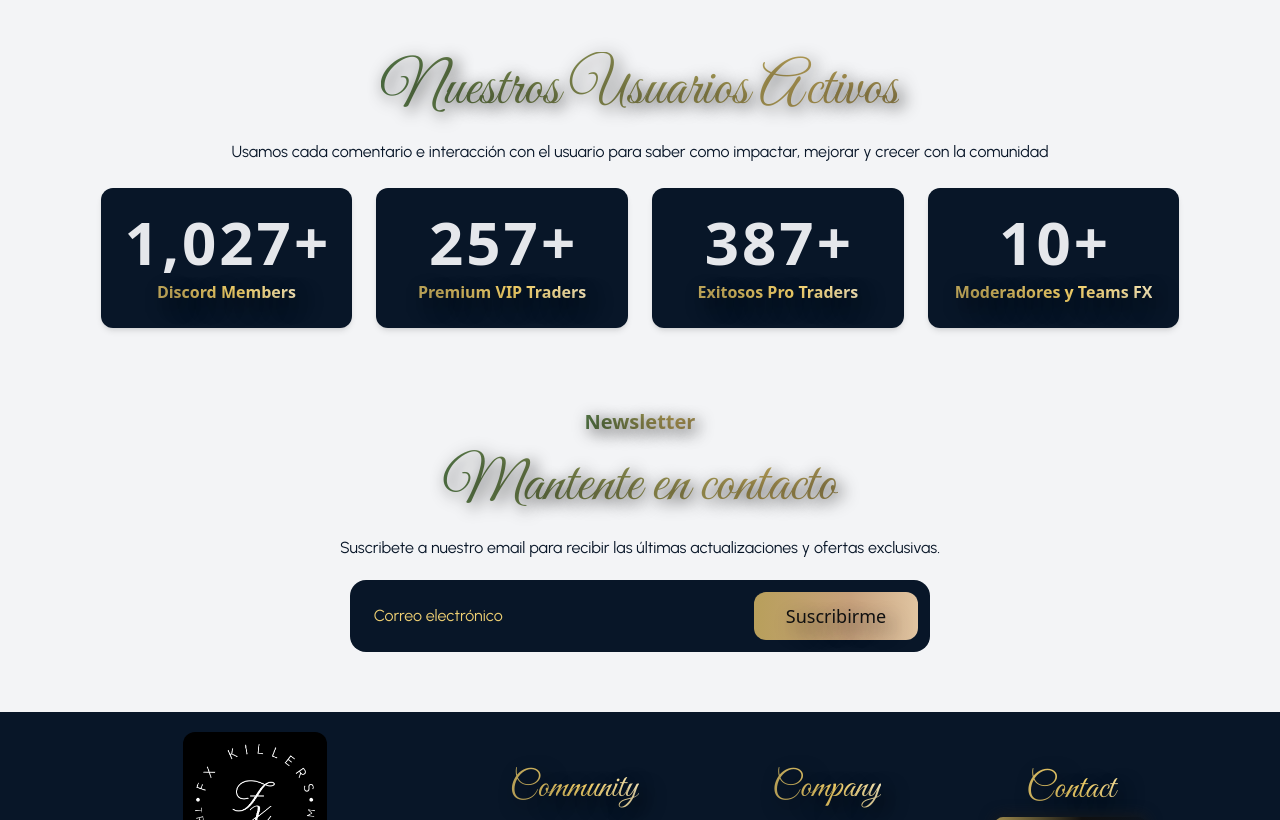
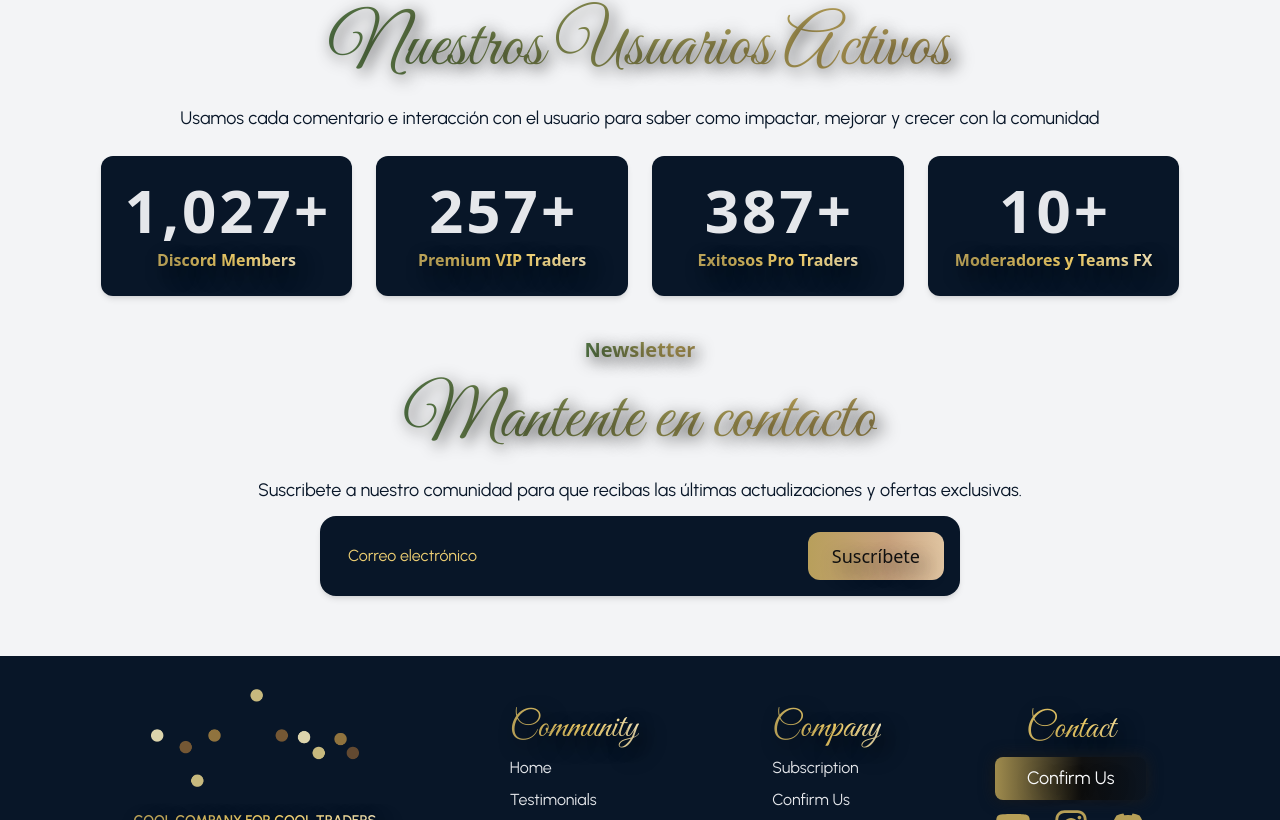
Before and after one commit to fxkiller-wed/fxkiller, a React (Vite) app: page /suscriptions in a window 1280 px wide. Shown: the part 820-1640 px from the top of the page. Built offline with nearby package versions, Linux system fonts and the light colour scheme; no server answers; a web font is replaced by a local one.

Commit message:
Ajustes de Alertas, Marcas y footer

```diff
--- a/src/App.tsx
+++ b/src/App.tsx
@@ -1,11 +1,9 @@
 import { BrowserRouter as Router } from 'react-router-dom';
-import Header from './components/Header';
 import AppRoutes from './AppRoutes';
 
 const App = () => {
   return (
     <Router>
-      <Header />
         <AppRoutes />
     </Router>
   );
--- a/src/components/Footer.tsx
+++ b/src/components/Footer.tsx
@@ -1,7 +1,7 @@
 import { motion } from "framer-motion";
 import { Link as RouterLink } from "react-router-dom";
 import { FaYoutube, FaInstagram, FaDiscord } from "react-icons/fa";
-import SelloFooter from "@/assets/img/footer-sello-FX-killers.png";
+import SelloFooter from "@/assets/img/isologo.png";
 
 const Footer = () => {
   const navIcons = [
@@ -25,8 +25,8 @@ const Footer = () => {
           transition={{ duration: 0.5 }}
           className="flex flex-col justify-center items-center"
         >
-          <div className="text-lg font-bold w-36 h-36 p-3 bg-black rounded-xl text-center">
-            <img src={SelloFooter} alt="Sello" />
+          <div >
+            <img src={SelloFooter} alt="Sello" className="w-52 mb-3 "/>
           </div>
           <div className="contact-home-highlight text-sm font-urbanist font-semibold pt-3">
             COOL COMPANY FOR COOL TRADERS
@@ -141,25 +141,22 @@ const Footer = () => {
           <div className="text-sm font-urbanist py-4 px-2">
             @2024 FX KILLERS TRADING HOUSE, All rights reserved.
           </div>
-          <div className="text-sm font-urbanist py-4 px-2 flex gap-1">
-            Desarrollado por
+          <div className="text-sm font-urbanist  py-4 px-2 flex items-center flex-col lg:flex-row gap-1">
+            Desarrolladores
             <a
               href="https://github.com/KeniBeck"
               target="_blank"
               rel="noopener noreferrer"
               className="text-beige2 hover:text-yellow-100"
             >
-              {" "}
               KeniBeck
             </a>
-            &
             <a
               href="https://github.com/Yedixdev"
               target="_blank"
               rel="noopener noreferrer"
               className="text-beige2 hover:text-yellow-100"
             >
-              {" "}
               Yedixdev
             </a>
           </div>
--- a/src/components/Home-AboutMe.tsx
+++ b/src/components/Home-AboutMe.tsx
@@ -1,4 +1,4 @@
-import React, { useState } from "react";
+import React, { useState, useEffect } from "react";
 import { motion } from "framer-motion";
 import { subscribe } from "@/services/subscription";
 import Photo from "@/assets/img/about-me-photo.png";
@@ -35,6 +35,15 @@ const AboutMe = () => {
       setIsSubmitting(false);
     }
   };
+
+  useEffect(() => {
+      if (isSubscribed) {
+        const timer = setTimeout(() => {
+          setIsSubscribed(false);
+        }, 3000);
+        return () => clearTimeout(timer);
+      }
+    }, [isSubscribed]);
 
   return (
     <motion.div
@@ -172,10 +181,9 @@ const AboutMe = () => {
           initial={{ opacity: 0, y: 20 }}
           animate={{ opacity: 1, y: 0 }}
           transition={{ duration: 0.8 }}
-          className="mt-5 p-4 bg-green-100 border border-green-400 text-green-700 rounded-xl flex items-center"
+          className="mt-5 p-4 bg-green2 border border-beige1 rounded-xl flex items-center"
         >
-          <span className="mr-2 text-2xl">🎉</span>
-          <span className="font-semibold">{message}</span>
+          <span className="font-semibold contact-home-highlight text-lg font-urbanist text-center">{message}</span>
         </motion.div>
       ) : (
         <motion.div
--- a/src/components/Home-Contact.tsx
+++ /dev/null
@@ -1,87 +0,0 @@
-import React, { useState } from "react";
-
-const AboutMe = () => {
-  const [email, setEmail] = useState<string>("");
-  const [message, setMessage] = useState<string>("");
-  const [isSubmitting, setIsSubmitting] = useState<boolean>(false);
-
-  const API_KEY = "bZcfKqa3c7EDn2VhsDKY1Q";
-  const FORM_ID = "7439790";
-  const BASE_URL = "https://api.convertkit.com/v3/forms";
-
-  const handleSubmit = async (e: React.FormEvent) => {
-    e.preventDefault();
-
-    if (!email) {
-      setMessage("Por favor, ingresa tu correo.");
-      return;
-    }
-
-    setIsSubmitting(true);
-
-    try {
-      const response = await fetch(`${BASE_URL}/${FORM_ID}/subscribe`, {
-        method: "POST",
-        headers: {
-          "Content-Type": "application/json",
-        },
-        body: JSON.stringify({
-          api_key: API_KEY,
-          email: email,
-        }),
-      });
-
-      if (response.ok) {
-        setMessage("¡Gracias por suscribirte!");
-        setEmail("");
-      } else {
-        setMessage("Hubo un error. Inténtalo nuevamente.");
-      }
-    } catch (error) {
-      setMessage("Hubo un problema al enviar tu suscripción.");
-    } finally {
-      setIsSubmitting(false);
-    }
-  };
-
-  return (
-    <div className="w-2xl bg-gradient-to-r from-[#197149] to-[#012b20] h-auto m-4 rounded-2 xl flex justify-center items-center flex-col gap-5 p-8">
-      <div className="text-5xl font-bold font-display text-gray-300 text-center">
-        <span className="contact-home-highlight">Mantente</span> en contacto
-      </div>
-
-      {message && (
-        <div
-          className={`${
-            message.includes("Gracias") ? "text-green-500" : "text-red-500"
-          } font-semibold text-center`}
-        >
-          {message}
-        </div>
-      )}
-
-      <form onSubmit={handleSubmit} className="w-full flex gap-2 mt-5 justify-center">
-        <input
-          type="email"
-          placeholder="Correo electrónico"
-          value={email}
-          onChange={(e) => setEmail(e.target.value)}
-          required
-          className="p-3 w-96 font-poppins rounded-lg text-gray-800 border border-transparent focus:outline-none focus:ring-2 focus:ring-beige1 focus:border-transparent placeholder-gray-400 transition duration-300 ease-in-out"
-        />
-
-        <button
-          type="submit"
-          className={`contact-btn-form-home px-8 rounded-lg transition duration-300 ease-in-out transform hover:scale-105 ${
-            isSubmitting ? "opacity-50 cursor-not-allowed" : ""
-          }`}
-          disabled={isSubmitting}
-        >
-          {isSubmitting ? "Enviando..." : "Suscribirme"}
-        </button>
-      </form>
-    </div>
-  );
-};
-
-export default AboutMe;
--- a/src/components/Home-Welcome.tsx
+++ b/src/components/Home-Welcome.tsx
@@ -1,5 +1,5 @@
 import { motion } from "framer-motion";
-import React, { useState } from "react";
+import React, { useState, useEffect } from "react";
 import { subscribe } from "@/services/subscription";
 
 const Welcome = () => {
@@ -30,6 +30,15 @@ const Welcome = () => {
       setIsSubmitting(false);
     }
   };
+
+  useEffect(() => {
+    if (isSubscribed) {
+      const timer = setTimeout(() => {
+        setIsSubscribed(false);
+      }, 3000);
+      return () => clearTimeout(timer);
+    }
+  }, [isSubscribed]);
 
   return (
     <div
@@ -70,10 +79,9 @@ const Welcome = () => {
                 initial={{ opacity: 0, y: 20 }}
                 animate={{ opacity: 1, y: 0 }}
                 transition={{ duration: 0.8 }}
-              className="relative p-3 sm:p-4 bg-green-100 border border-green-400 text-green-700 rounded-xl flex items-center justify-center gap-2"
+                className="relative p-3 sm:p-4 bg-blue1 rounded-xl flex justify-center shadow-lg shadow-gray-600"
               >
-              <span className="text-xl sm:text-2xl">🎉</span>
-              <span className="font-semibold text-sm sm:text-base">{message}</span>
+                <span className="text-sm sm:text-lg font-semibold font-urbanist contact-home-highlight text-center">{message}</span>
               </motion.div>
           ) : (
             <motion.form
--- a/src/components/Suscription-Newsletter.tsx
+++ b/src/components/Suscription-Newsletter.tsx
@@ -1,28 +1,26 @@
 import { motion } from "framer-motion";
-import React, { useState } from "react";
+import React, { useState, useEffect } from "react";
 import { subscribe } from "@/services/subscription";
 
 const Newsletter = () => {
   const [email, setEmail] = useState<string>("");
   const [message, setMessage] = useState<string>("");
   const [isSubmitting, setIsSubmitting] = useState<boolean>(false);
+  const [isSubscribed, setIsSubscribed] = useState<boolean>(false);
 
   const handleSubmit = async (e: React.FormEvent) => {
     e.preventDefault();
-
     if (!email) {
       setMessage("Por favor, ingresa tu correo.");
       return;
     }
-
     setIsSubmitting(true);
-
     try {
       const response = await subscribe(email);
-
       if (response.success) {
         setMessage("¡Gracias por suscribirte! Revisa tu correo para confirmar tu suscripción.");
         setEmail("");
+        setIsSubscribed(true);
       } else {
         setMessage(`Hubo un error: ${response.message}`);
       }
@@ -32,6 +30,15 @@ const Newsletter = () => {
       setIsSubmitting(false);
     }
   };
+
+  useEffect(() => {
+    if (isSubscribed) {
+      const timer = setTimeout(() => {
+        setIsSubscribed(false);
+      }, 3000);
+      return () => clearTimeout(timer);
+    }
+  }, [isSubscribed]);
 
   return (
     <motion.div
@@ -49,33 +56,28 @@ const Newsletter = () => {
         className="flex flex-col justify-center items-center gap-2"
       >
         <div className="relative z-10 font-poppins text-xl font-semibold title-home-section">Newsletter</div>
-        <div className="text-6xl sm:text-6xl font-greatVibes  text-blue1 text-center title-home-section py-3 relative z-10">
+        <div className="text-6xl sm:text-7xl font-greatVibes  text-blue1 text-center title-home-section py-3 relative z-10">
           Mantente en contacto
         </div>
-        <div className="font-urbanist text-blue1 text-center">Suscribete a nuestro email para recibir las últimas actualizaciones y ofertas exclusivas.</div>
+        <div className="font-urbanist text-blue1 text-center text-lg mb-3">Suscribete a nuestro comunidad para que recibas las últimas actualizaciones y ofertas exclusivas.</div>
       </motion.div>
-
-      {message && (
-        <div className={`${message.includes("Gracias") ? "text-green-500" : "text-red-500"} font-semibold text-center`}>
-          {message}
-        </div>
-      )}
-
+      <div className="w-full max-w-2xl mx-auto px-2 sm:px-4">
+        {isSubscribed ? (
             <motion.div
               initial={{ opacity: 0, y: 20 }}
-        whileInView={{ opacity: 1, y: 0 }}
-        viewport={{ once: false, amount: 0.2 }}
-        transition={{ delay: 1, duration: 1, ease: "easeOut"}}
-        className="relative mt-5 flex justify-center"
+              animate={{ opacity: 1, y: 0 }}
+              transition={{ duration: 0.8 }}
+              className="relative p-3 sm:p-4 bg-blue1 rounded-xl flex justify-center shadow-lg shadow-gray-600"
             >
+              <span className="text-sm sm:text-lg font-semibold font-urbanist contact-home-highlight text-center">{message}</span>
+            </motion.div>
+        ) : (
           <motion.form
             onSubmit={handleSubmit}
-          initial={{ opacity: 0, y: 30 }}
+            className="relative flex gap-2 sm:gap-3 justify-center bg-blue1 p-3 sm:p-4 rounded-2xl shadow-md z-0"
+            initial={{ opacity: 0, y: 50 }}
             animate={{ opacity: 1, y: 0 }}
-          transition={{ duration: 0.8, delay: 0.8 }}
-          whileInView={{ opacity: 1, y: 0 }}
-          viewport={{ once: false, amount: 0.3 }}
-          className="relative z-10 flex sm:flex-row gap-2 justify-center bg-blue1 p-3 rounded-2xl mx-3"
+            transition={{ duration: 0.8, delay: 0.7 }}
           >
             <input
               type="email"
@@ -83,22 +85,18 @@ const Newsletter = () => {
               value={email}
               onChange={(e) => setEmail(e.target.value)}
               required
-            className="p-3 w-full sm:w-96 font-urbanist rounded-xl text-gray-100 bg-transparent border-beige-1 focus:outline-none focus:ring-2 focus:ring-beige1 focus:border-transparent placeholder-beige2 transition duration-300 ease-in-out "
+              className="p-2 sm:p-3 w-full font-urbanist rounded-xl text-gray-100 bg-transparent focus:outline-none focus:ring-2 focus:ring-beige1 focus:border-transparent placeholder-beige2 transition duration-300 relative z-10 text-sm sm:text-base"
             />
-          <motion.button
+            <button
               type="submit"
-            className={`contact-btn-form-home px-8 rounded-xl transition duration-300 ease-in-out transform hover:scale-105 ${isSubmitting ? "opacity-50 cursor-not-allowed" : ""}`}
               disabled={isSubmitting}
-            initial={{ scale: 0.9 }}
-            animate={{ scale: 1 }}
-            whileInView={{ opacity: 1, y: 0 }}
-            viewport={{ once: false, amount: 0.3 }}
-            transition={{ duration: 0.3 }}
+              className="contact-btn-form-home whitespace-nowrap px-4 sm:px-6 py-2 sm:py-3 rounded-xl transition duration-300 bg-yellow1 text-white hover:shadow-md hover:shadow-gray-950 hover:scale-105 disabled:opacity-50 disabled:cursor-not-allowed text-xs"
             >
-            {isSubmitting ? "Enviando..." : "Suscribirme"}
-          </motion.button>
+              {isSubmitting ? 'Enviando...' : 'Suscríbete'}
+            </button>
           </motion.form>
-      </motion.div>
+        )}
+      </div>
     </motion.div>
   );
 };
--- a/src/components/Suscriptions-UserActive.tsx
+++ b/src/components/Suscriptions-UserActive.tsx
@@ -14,12 +14,12 @@ const UserActive = () => {
       initial={{ opacity: 0, y: -50 }}
       whileInView={{ opacity: 1, y: 0 }}
       transition={{ duration: 0.8 }}
-      className="xl:w-[1250px] h-auto mx-auto mt-10 p-5 lg:rounded-2xl flex flex-col py-10 justify-center items-center"
+      className="xl:w-[1250px] h-auto mx-auto  lg:rounded-2xl flex flex-col  justify-center items-center"
     >
-      <div className="text-6xl font-greatVibes text-center">
-        <span className="title-home-section">Nuestros Usuarios Activos</span>
+      <div className="text-7xl font-greatVibes text-center pt-8 ">
+        <span className="title-home-section pt-5">Nuestros Usuarios Activos</span>
       </div>
-      <p className="text-blue1 font-urbanist mt-5 text-center">Usamos cada comentario e interacción con el usuario para saber como impactar, mejorar y crecer con la comunidad</p>
+      <p className="text-blue1 font-urbanist mt-5 text-center text-lg">Usamos cada comentario e interacción con el usuario para saber como impactar, mejorar y crecer con la comunidad</p>
       <div className="grid grid-cols-1 md:grid-cols-4 gap-6 mt-6">
         {UserMembers.map((item, index) => (
           <motion.div
--- a/src/pages/Contact.tsx
+++ b/src/pages/Contact.tsx
@@ -1,4 +1,3 @@
-import Footer from "@/components/Footer";
 import InfoContact from "@/components/InfoContact";
 
 const Contact = () => {
@@ -6,8 +5,6 @@ const Contact = () => {
       <>
         <div className="min-w-full bg-gray-100 flex flex-col justify-center pt-20 items-center min-h-screen">
          <InfoContact/>
-         <Footer/>
-
         </div>
       </>
    )
--- a/src/pages/Error.tsx
+++ b/src/pages/Error.tsx
@@ -1,7 +1,7 @@
 const Error = () => {
    return(
       <>
-         <div>Hola Error </div>
+         <div>Error 404</div>
       </>
    )
 }
--- a/src/pages/FAQs.tsx
+++ b/src/pages/FAQs.tsx
@@ -1,10 +1,12 @@
 import FAQsAccordions from "@/components/FAQs-Accordions";
 import FAQsContacts from "@/components/FAQs-Contacts";
 import Footer from "@/components/Footer"
+import Header from "@/components/Header";
 
 const FAQ = () => {
    return(
       <>
+      <Header/>
          <div className="min-w-full bg-gray-100 flex flex-col justify-center pt-24 items-center min-h-screen">
             <FAQsAccordions/>
             <FAQsContacts/>
--- a/src/pages/Home.tsx
+++ b/src/pages/Home.tsx
@@ -5,8 +5,11 @@ import Testimonial from "@/components/Home-Testimonial"
 import HomeWhyChosee from "@/components/Home-WhyChosee"
 import Footer from "@/components/Footer"
 import HomeTrustpilot from "@/components/Home-Trustpilot"
+import Header from "@/components/Header"
 const Home = () => {
    return(
+      <>
+      <Header/>
       <div className="min-w-full bg-gray-100 flex flex-col justify-center pt-24 items-center min-h-screen">
          <Welcome/>
          <GlobalBrands/>
@@ -16,6 +19,7 @@ const Home = () => {
          <AboutMe/>
          <Footer/>
       </div>
+      </>
    )
 }
 
--- a/src/pages/Suscriptions.tsx
+++ b/src/pages/Suscriptions.tsx
@@ -2,15 +2,19 @@ import UserActive from "@/components/Suscriptions-UserActive";
 import PlansPay from "@/components/Suscriptions-PlansPay";
 import Newsletter from "@/components/Suscription-Newsletter";
 import Footer from "@/components/Footer"
+import Header from "@/components/Header";
 
 const Suscriptions = () => {
    return(
+      <>
+         <Header/>
          <div className="min-w-full bg-gray-100 flex flex-col justify-center pt-20 items-center min-h-screen">
             <PlansPay/>
             <UserActive/>
             <Newsletter/>
             <Footer/>
          </div>
+      </>
    )
 }
 
```
Also changed, not shown: src/assets/img/isologo.png (renamed from src/assets/img/..png). Lines whose indentation alone changed are shown as unchanged.
